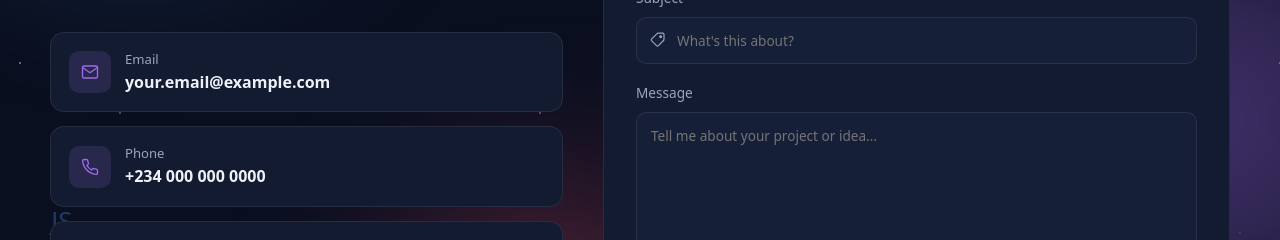
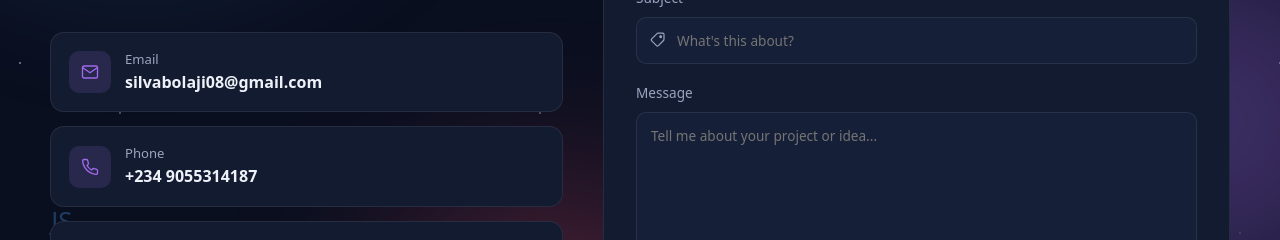
Before and after one commit to silvabolaji08-svg/portfolio, a React app: page /contact in a window 1280 px wide. Shown: the part 387-627 px from the top of the page. Built offline with nearby package versions, Linux system fonts and the light colour scheme; the HTML template or start-up script is replaced by a standard one.

Commit message:
Update ContactFull.jsx

```diff
--- a/src/Components/ContactFull.jsx
+++ b/src/Components/ContactFull.jsx
@@ -50,7 +50,7 @@ const handleSubmit = async (e) => {
           <div className="contact-info-icon"><MailBoxIcon /></div>
           <div>
             <div className="contact-info-label">Email</div>
-            <div className="contact-info-value">your.email@example.com</div>
+            <div className="contact-info-value">silvabolaji08@gmail.com</div>
           </div>
         </div>
 
@@ -58,7 +58,7 @@ const handleSubmit = async (e) => {
           <div className="contact-info-icon"><PhoneIcon /></div>
           <div>
             <div className="contact-info-label">Phone</div>
-            <div className="contact-info-value">+234 000 000 0000</div>
+            <div className="contact-info-value">+234 9055314187</div>
           </div>
         </div>
 
```
